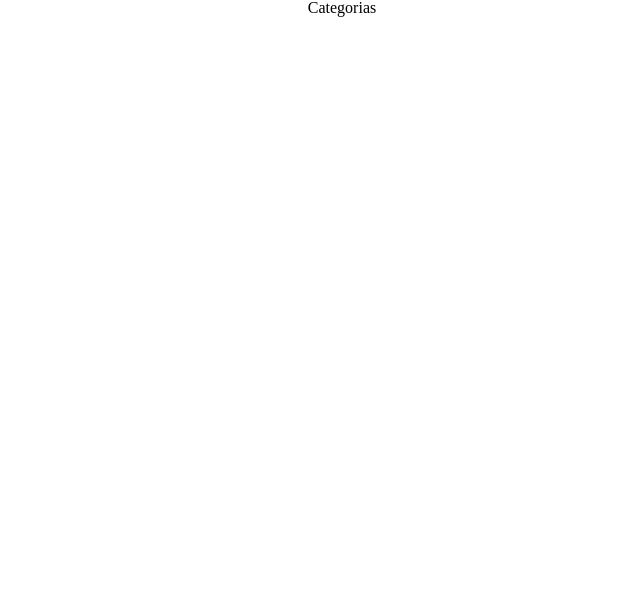
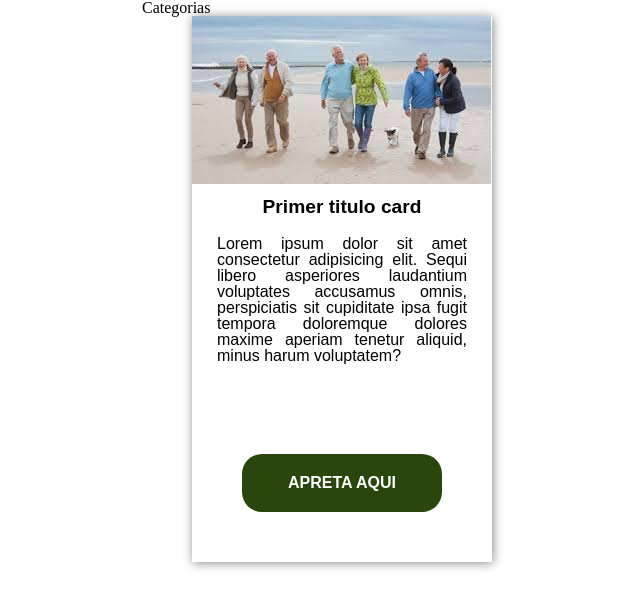
Before and after one commit to ngLuis/easylife__SITE, a website: page src/index.html in a window 1280 px wide. Shown: the whole page, without its empty margins (298-938 px from the left). Drawn offline with nearby package versions, Linux system fonts and the light colour scheme; files that its build step writes are made by us from their sources.

Commit message:
feat(#4):Crear componente card

```diff
--- /dev/null
+++ b/src/assets/scss/components/card/_c-card.scss
@@ -0,0 +1,54 @@
+.c-card {
+    width: 300px;
+    box-shadow: 1px 1px 10px #888888;
+    margin: 0 50px;
+
+    &__img {
+       width: 200px;
+
+    }
+    &__content {
+       /*  width: 250px; */
+    }
+    &__title {
+        font-size: 1.2em;
+        font-weight: bold;
+        font-family: sans-serif;
+        padding: 10px 0;
+        text-align: center;
+    }
+    &__text {
+        font-family: sans-serif;
+        padding: 10px 25px 40px 25px;
+        text-align: justify;
+
+    }
+    &__button {
+        margin: 0 auto;
+        padding: 50px;
+    }
+    &__link {
+        text-decoration: none;
+        text-align: center;
+        display: inline-block;
+        width: 100%;
+        text-transform: uppercase;
+        font-family: sans-serif;
+        font-size: 1em;
+        font-weight: 600;
+        color: white;
+        padding: 20px 15px;
+        background-color: rgb(41, 70, 12);
+        border: 1px solid transparent;
+        border-radius: 20px;
+    }
+    &__link:hover {
+        background-color:  rgb(70, 116, 25);
+        border: 1px solid black;
+    }
+
+
+}
+.c-card:hover {
+    box-shadow: 3px 3px 10px 5px #888888;
+}
--- /dev/null
+++ b/src/assets/scss/components/seccion/_c-seccion.scss
@@ -0,0 +1,5 @@
+.c-seccion {
+    display: flex;
+    justify-content: center;
+
+}
--- a/src/assets/scss/main.scss
+++ b/src/assets/scss/main.scss
@@ -1,5 +1,10 @@
+//Base
 @import './base/reset';
 
+//Layouts
 @import './layouts/l-page';
 
-@import './components/menu';
+//Componentes
+@import './components/menu/menu';
+@import './components/card/c-card';
+@import './components/seccion/c-seccion';
--- a/src/index.html
+++ b/src/index.html
@@ -36,15 +36,24 @@
                         <div class="section__content">
                             <div class="l-columns l-columns--3-columns l-columns--1-columns@movil">
                                 <div class="l-columns__item">
-                                    <div class="categoria">
-                                        <div class="categoria__image">
-
+                                    <div class="c-card">
+                                        <div class="c-card__img">
+                                            <img src="./assets/img/img1.jpg" alt="">
                                         </div>
-                                        <div class="categoria__title">
-
+                                        <div class="c-card__content">
+                                            <h2 class="c-card__title">
+                                                Primer titulo card
+                                            </h2>
+                                            <p class="c-card__text">
+                                                Lorem ipsum dolor sit amet consectetur adipisicing
+                                                elit. Sequi libero asperiores laudantium voluptates
+                                                accusamus omnis, perspiciatis sit cupiditate ipsa
+                                                fugit tempora doloremque dolores maxime aperiam
+                                                tenetur aliquid, minus harum voluptatem?
+                                            </p>
                                         </div>
-                                        <div class="categoria__content">
-
+                                        <div class="c-card__button">
+                                            <a href="" class="c-card__link">apreta aqui</a>
                                         </div>
                                     </div>
                                 </div>
```
Also changed, not shown: dist/assets/css/main.css, dist/assets/img/img1.jpg (added), dist/assets/img/img2.jpg (added), dist/assets/img/img3.jpg (added), dist/assets/scss/components/card/_c-card.scss (added), dist/assets/scss/components/menu/_menu.scss (renamed from dist/assets/scss/components/_menu.scss), dist/assets/scss/components/seccion/_c-seccion.scss (added), dist/assets/scss/main.scss, dist/index.html, src/assets/img/img1.jpg (added), src/assets/img/img2.jpg (added), src/assets/img/img3.jpg (added), src/assets/scss/components/menu/_menu.scss (renamed from src/assets/scss/components/_menu.scss).
